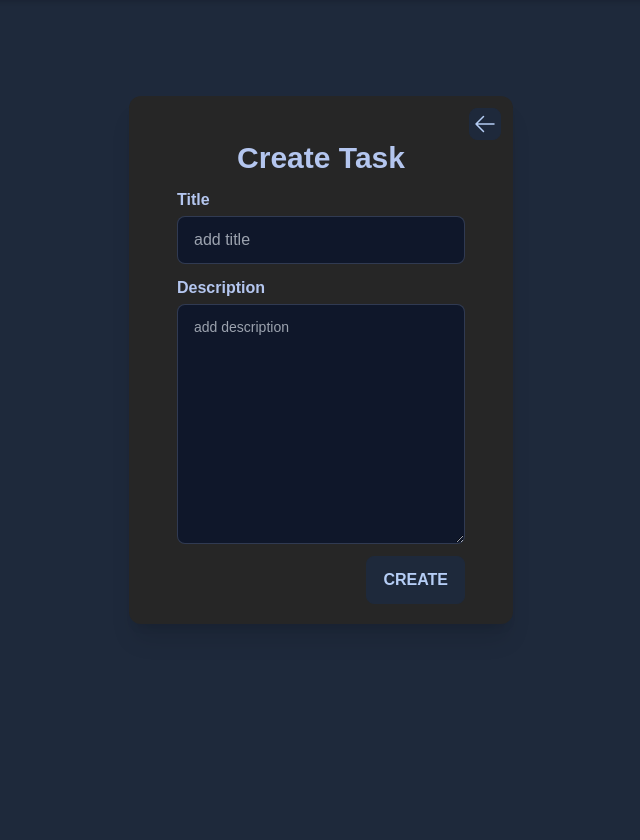
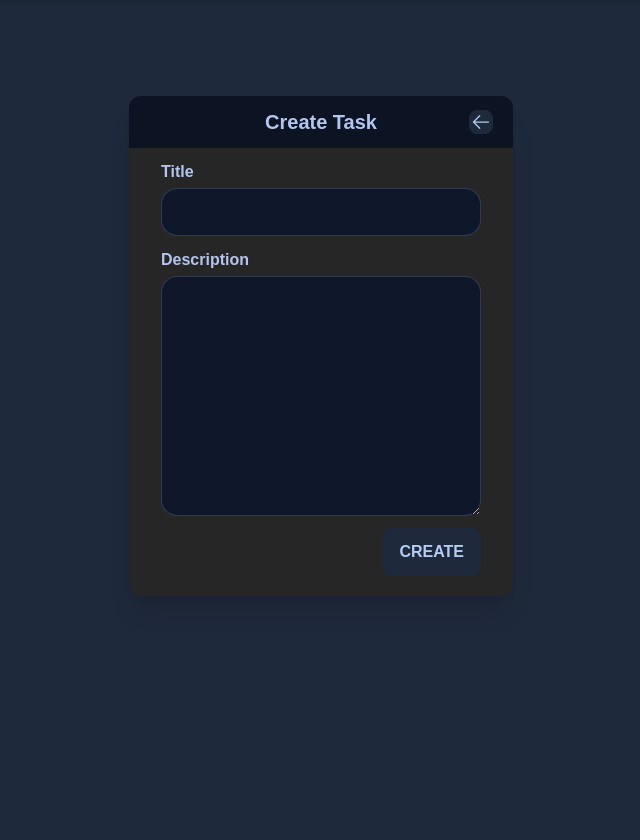
Before and after one commit to FerryHusnil/pbp-assignment, a Django app: page /todolist/create-task in a window 1280 px wide. Shown: the part 64-904 px from the top of the page, without its empty margins (319-959 px from the left). Run offline with Django 4.2, Linux system fonts and the light colour scheme; the visitor is signed in with stand-in values (Sample User, id 1); some libraries are stand-ins or nearby versions.

Commit message:
fix web page

```diff
--- a/todolist/templates/create_task.html
+++ b/todolist/templates/create_task.html
@@ -30,13 +30,19 @@
   </div>
   {% endif %}
   <div
-    class="w-2/3 h-5/6 max-w-sm my-14 flex flex-col items-center border border-none rounded-xl shadow-xl bg-neutral-800"
+    class="w-2/3 h-5/6 relative max-w-sm my-14 flex flex-col items-center border border-none rounded-xl shadow-xl bg-neutral-800"
   >
-    <div class="mt-3 mr-3 flex self-end">
+    <form
+      method="POST"
+      class="w-full flex flex-col items-center gap-y-3 text-xl"
+    >
+      {% csrf_token %}
+      <div class="py-3 w-full flex flex-row justify-center items-center bg-base-300 rounded-t-xl">
+        <h1 class="text-lg md:text-xl font-bold">Create Task</h1>
         <a
           role="button"
           href="{% url 'todolist:show_todolist' %}"
-        class="btn btn-square btn-sm"
+          class="btn btn-square btn-xs absolute right-5"
         >
           <svg
             xmlns="http://www.w3.org/2000/svg"
@@ -44,7 +50,7 @@
             viewBox="0 0 24 24"
             stroke-width="1.5"
             stroke="currentColor"
-          class="w-6 h-6"
+            class="w-5 h-5"
           >
             <path
               stroke-linecap="round"
@@ -54,42 +60,33 @@
           </svg>
         </a>
       </div>
-    <form
-      method="POST"
-      class="w-3/4 flex flex-col items-center gap-y-3 text-xl"
-    >
-      {% csrf_token %}
-
-      <h1 class="text-2xl md:text-3xl font-bold">Create Task</h1>
 
       <div
-        class="flex flex-col items-start gap-y-1 w-full text-sm md:text-base"
+        class="flex flex-col items-start gap-y-1 w-5/6 text-sm md:text-base"
       >
         <label for="id_title" class="font-bold">Title</label>
         <input
-          class="input input-bordered w-full"
+          class="input input-bordered w-full rounded-2xl bg-base-100"
           type="text"
           name="title"
-          placeholder="add title"
           maxlength="50"
           required=""
           id="id_title"
         />
       </div>
       <div
-        class="flex flex-col items-start gap-y-1 w-full text-sm md:text-base"
+        class="flex flex-col items-start gap-y-1 w-5/6 text-sm md:text-base"
       >
         <label for="id_description" class="font-bold">Description</label>
         <textarea
-          class="textarea textarea-bordered w-full h-60"
+          class="textarea textarea-bordered w-full h-60 rounded-2xl"
           name="description"
-          placeholder="add description"
           maxlength="1000"
           required=""
           id="id_description"
         ></textarea>
       </div>
-      <div class="mb-5 flex justify-end w-full">
+      <div class="mb-5 flex justify-end w-5/6">
         <label role="button" class="btn btn-sm text-sm md:btn-md md:text-base"
           ><button type="submit" class="w-full uppercase">create</button></label
         >
--- a/todolist/views.py
+++ b/todolist/views.py
@@ -52,7 +52,7 @@ def register(request):
             messages.success(request, "Account Created Successfully")
             return redirect("todolist:login")
         else:
-            messages.error(request, "Failed Create Account")
+            messages.error(request, form.errors)
     else:
         form = UserCreationForm()
     context = {"form": form}
```
Also changed, not shown: todolist/templates/login.html (+10 -7 lines), todolist/templates/register.html (+11 -9 lines), todolist/templates/todolist.html (+43 -45 lines). Lines whose indentation alone changed are shown as unchanged.
